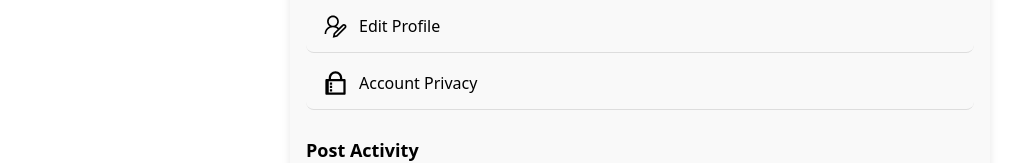
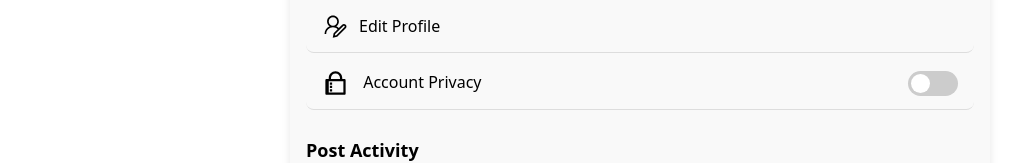
Before and after one commit to musheer243/bewbew-frontend, a React (Create React App) app: page /setting in a window 1280 px wide. Shown: the part 130-293 px from the top of the page, without its empty margins (0-1015 px from the left). Built offline with nearby package versions, Linux system fonts and the light colour scheme.

Commit message:
Done with Account Privacy setting now the Account can be private

```diff
--- a/src/components/Setting/Setting.js
+++ b/src/components/Setting/Setting.js
@@ -40,6 +40,9 @@ const Settings = () => {
 
         if (response.status === 200) {
           const profileData = response.data;
+
+          // Make sure your backend returns `private` in profileData
+          // If your backend uses "isPrivate", rename below accordingly
           setUser(profileData);
           localStorage.setItem("cachedProfile", JSON.stringify(profileData));
         }
@@ -48,6 +51,7 @@ const Settings = () => {
       }
     };
 
+    // Check cached profile in local storage
     const cachedProfile = localStorage.getItem("cachedProfile");
     if (cachedProfile) {
       const parsedProfile = JSON.parse(cachedProfile);
@@ -56,6 +60,30 @@ const Settings = () => {
       fetchProfileData();
     }
   }, []);
+
+  // Function to handle toggle change
+  const togglePrivacy = async () => {
+    if (!user) return;
+    try {
+      const token = localStorage.getItem("jwtToken");
+      await axios.post(
+        `${API_BASE_URL}/api/users/${user.id}/toggle-privacy`,
+        {},
+        {
+          headers: {
+            Authorization: `Bearer ${token}`,
+          },
+        }
+      );
+      // Locally toggle the `private` field
+      const updatedUser = { ...user, private: !user.private };
+      setUser(updatedUser);
+      localStorage.setItem("cachedProfile", JSON.stringify(updatedUser));
+    } catch (error) {
+      console.error("Error toggling privacy: ", error);
+      alert("Failed to update account privacy.");
+    }
+  };
 
   return (
     <div className="settings-container">
@@ -73,11 +101,24 @@ const Settings = () => {
           <LiaUserEditSolid className="icon" size={27} /> Edit Profile
         </li>
         <li className="settings-item" data-tooltip="Adjust your privacy preferences">
-          <RiGitRepositoryPrivateLine className="icon" size={27} /> Account Privacy
+          <div style={{ display: "flex", alignItems: "center", width: "100%" }}>
+            <div>
+              <RiGitRepositoryPrivateLine className="icon" size={27} /> Account Privacy
+            </div>
+            <div style={{ marginLeft: "auto" }}>
+              <label className="toggle-switch">
+                <input
+                  type="checkbox"
+                  checked={user?.private || false}
+                  onChange={togglePrivacy}
+                />
+                <span className="slider"></span>
+              </label>
+            </div>
+          </div>
         </li>
 
         {/* Conditionally render Update Email and Update Password if oauthProvider is null */}
-
         {user && user.oauthProvider === null && (
           <>
             <li className="settings-item" data-tooltip="Update your Email">
@@ -99,7 +140,11 @@ const Settings = () => {
         >
           <RiHeartsLine className="icon" size={27} /> My Liked
         </li>
-        <li className="settings-item" data-tooltip="Saved Post" onClick={() => navigate("/post-activity/my-SavedPosts")}>
+        <li
+          className="settings-item"
+          data-tooltip="Saved Post"
+          onClick={() => navigate("/post-activity/my-SavedPosts")}
+        >
           <BiBookmarkHeart className="icon" size={27} /> My Saved
         </li>
 
--- a/src/styles/setting.css
+++ b/src/styles/setting.css
@@ -135,3 +135,45 @@
 .scheduled-post small {
     color: #777;
 }
+
+
+/* Add these styles to your setting.css or another appropriate CSS file */
+.toggle-switch {
+  position: relative;
+  display: inline-block;
+  width: 50px;
+  height: 25px;
+}
+.toggle-switch input {
+  opacity: 0;
+  width: 0;
+  height: 0;
+}
+.slider {
+  position: absolute;
+  cursor: pointer;
+  top: 0;
+  left: 0;
+  right: 0;
+  bottom: 0;
+  background-color: #ccc;
+  transition: 0.4s;
+  border-radius: 25px;
+}
+.slider:before {
+  position: absolute;
+  content: "";
+  height: 19px;
+  width: 19px;
+  left: 3px;
+  bottom: 3px;
+  background-color: white;
+  transition: 0.4s;
+  border-radius: 50%;
+}
+.toggle-switch input:checked + .slider {
+  background-color: #66bb6a;
+}
+.toggle-switch input:checked + .slider:before {
+  transform: translateX(25px);
+}
```
